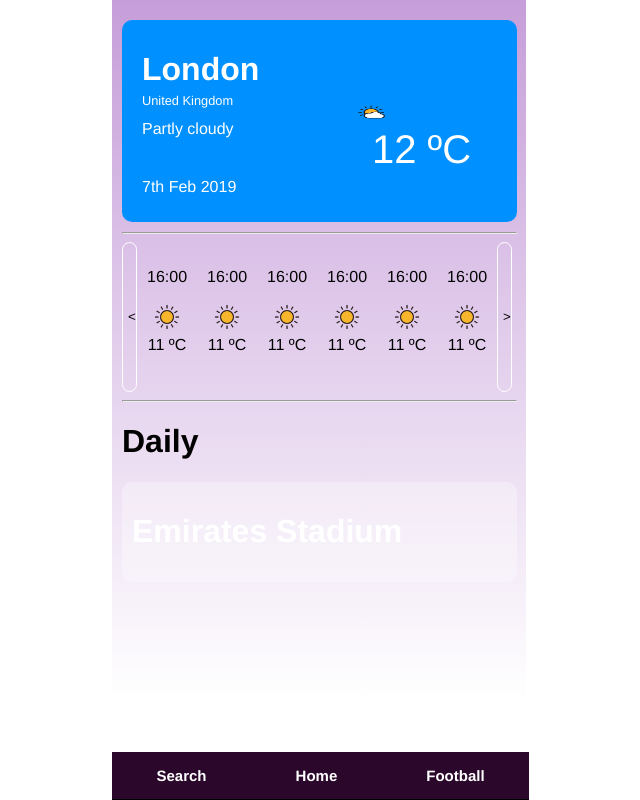
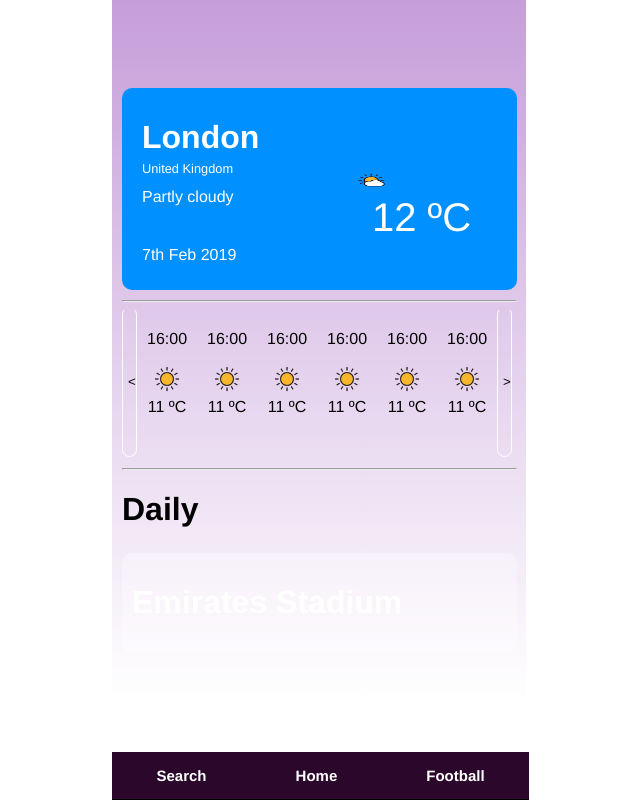
Before and after one commit to footcastapp/v.0.0, a React (Create React App) app in the folder react/: page / in a window 1280 px wide. Shown: the whole page, without its empty margins (321-961 px from the left). Built offline with nearby package versions, Linux system fonts and the light colour scheme.

Commit message:
css update

```diff
--- a/react/src/Styles/Search.css
+++ b/react/src/Styles/Search.css
@@ -9,18 +9,20 @@ input[type="search"] {
 }
 div {
   top: 0;
-  position: inline;
+  position: relative;
+  top: -3px;
 }
 img {
   height: 10%;
   width: 10%;
+  padding-top: 10px;
 }
 label {
-  text-align: center;
-  padding-bottom: 1000px;
+  position: relative;
   text-decoration: none;
   cursor: pointer;
   margin-left: 20px;
+  top: -10px;
 }
 .ratio {
   padding: 10px;
@@ -30,6 +32,7 @@ label {
   background-color: aliceblue;
   margin: 0px 10px 10px 10px;
   border-radius: 10px;
+  line-height: 20px;
 }
 a {
   text-decoration: none;
```
